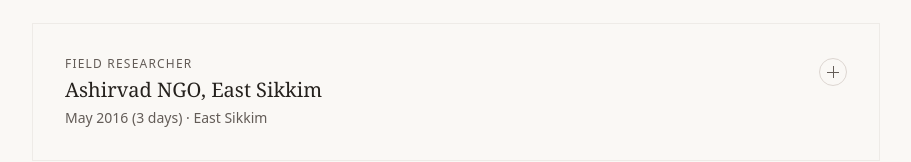
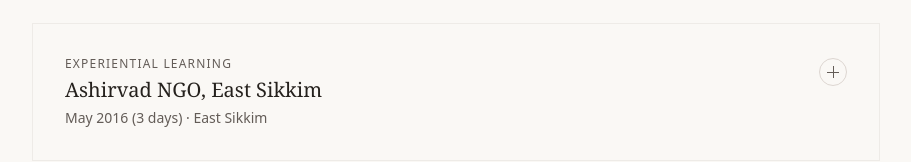
Before and after one commit to snehashishdas/snehashish.com, a Next.js app: page /community in a window 1280 px wide. Shown: the part 3100-3262 px from the top of the page, without its empty margins (184-1095 px from the left). Built offline with nearby package versions, Linux system fonts and the light colour scheme.

Commit message:
experiential learning changes

```diff
--- a/app/community/page.tsx
+++ b/app/community/page.tsx
@@ -408,7 +408,7 @@ export default function CommunityPage() {
       year: 2016,
       id: 'internship-ashirvad',
       title: 'Ashirvad NGO, East Sikkim',
-      role: 'Field Researcher',
+      role: 'Experiential Learning',
       meta: 'May 2016 (3 days) · East Sikkim',
       details: (
         <div className="space-y-3">
@@ -418,7 +418,7 @@ export default function CommunityPage() {
           </div>
           <div>
             <p className="type-meta mb-1">Role</p>
-            <p className="text-sm md:text-base text-foreground/75">Conducted field research on livelihoods and local traditions</p>
+            <p className="text-sm md:text-base text-foreground/75">Learn about livelihoods and local traditions</p>
           </div>
         </div>
       ),
```
